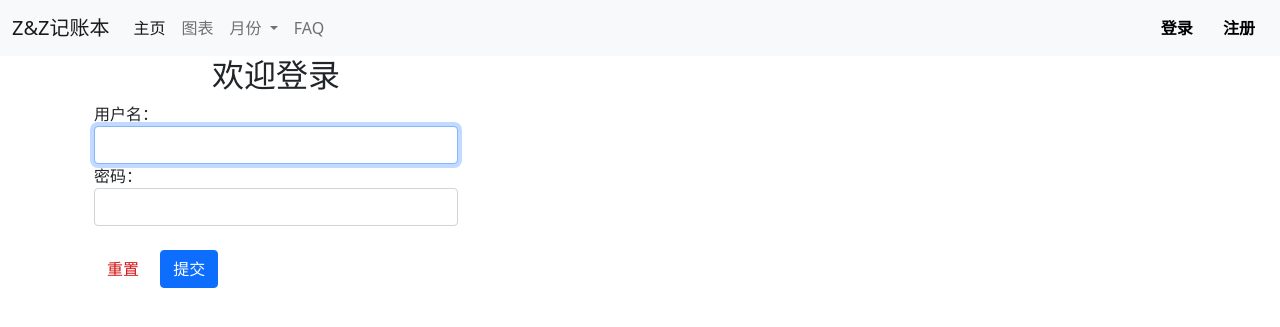
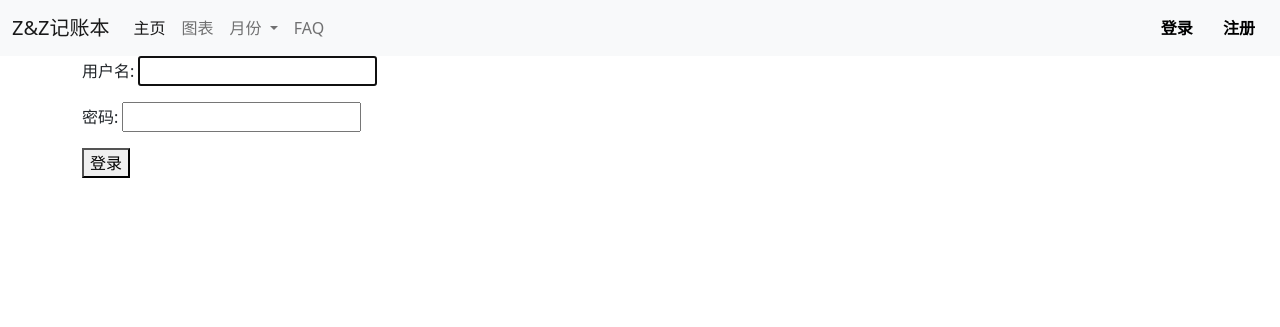
Before and after one commit to aons-zhao/pocket_book, a Django app: page /users/login/ in a window 1280 px wide. Shown: the top 327 px of the page. Run offline with Django 3.2, Linux system fonts and the light colour scheme; some libraries are stand-ins or nearby versions.

Commit message:
完成身份验证

```diff
--- a/ledger/templates/ledger/base.html
+++ b/ledger/templates/ledger/base.html
@@ -59,15 +59,22 @@
                     <a class="nav-link" href="{% url "ledger:help" %}">FAQ</a>
                 </li>
             </ul>
+            {% if user.is_authenticated %}
+                你好,{{ user.username }}.
+                <button><a href="{% url 'users:logout' %}">注销</a> </button>
                 <form class="d-flex">
                     <a href="../">
-                    <button type="button" class="btn btn-light"><a href="{% url "users:login" %}" class="a_btn">登录</a>
+                        {% else %}
+                        <button type="button" class="btn btn-light"><a href="{% url "users:login" %}"
+                                                                       class="a_btn">登录</a>
                         </button>
                     </a>
                     &nbsp;
-                <button type="button" class="btn btn-light"><a href="{% url "users:register" %}" class="a_btn">注册</a>
+                    <button type="button" class="btn btn-light"><a href="{% url "users:register" %}"
+                                                                   class="a_btn">注册</a>
                     </button>
                 </form>
+            {% endif %}
         </div>
     </div>
 </nav>
--- a/users/templates/users/login.html
+++ b/users/templates/users/login.html
@@ -1,39 +1,16 @@
 {% extends "ledger/base.html" %}
-<!doctype html>
-<html lang="en">
-{% block header %}
-    <head>
-        <meta charset="UTF-8">
-        <meta name="viewport"
-              content="width=device-width, user-scalable=no, initial-scale=1.0, maximum-scale=1.0, minimum-scale=1.0">
-        <meta http-equiv="X-UA-Compatible" content="ie=edge">
-        <title>Document</title>
-        <style>
-            .size {
-                width: 350px;
-                height: 30px;
-            }
-        </style>
-    </head>
-{% endblock header %}
+
 {% block content %}
-    <div class="container">
-        <div class="col-md-4 col-md-offset-4">
-            <form class='form-login' action="{% url "users:login" %}" method="post">
-                {% csrf_token %}
-                <h2 class="text-center">欢迎登录</h2>
-                <div class="form-group">
-                    <label for="id_username">用户名：</label>
-                    <input type="text" name='username' class="form-control" id="id_username" autofocus required>
-                </div>
-                <div class="form-group">
-                    <label for="id_password">密码：</label>
-                    <input type="password" name='password' class="form-control" id="id_password" required>
-                </div><br>
-                <button type="reset" class="btn btn-default pull-left" style="color: #d21313">重置</button>&nbsp;
-                <button type="submit" class="btn btn-primary pull-right">提交</button>
-            </form>
-        </div>
-    </div> <!-- /container -->
+    {% if form.errors %}
+        <p>请输入你的用户名和密码。</p>
+    {% endif %}
+
+    <form method="post" action="{% url "users:login" %}">
+        {% csrf_token %}
+        {{ form.as_p }}
+
+        <button name="submit">登录</button>
+        <input type="hidden" name="next" value="{% url 'ledger:index' %}">
+    </form>
+
 {% endblock %}
-</html>
```
Also changed, not shown: db.sqlite3. Lines whose indentation alone changed are shown as unchanged.
